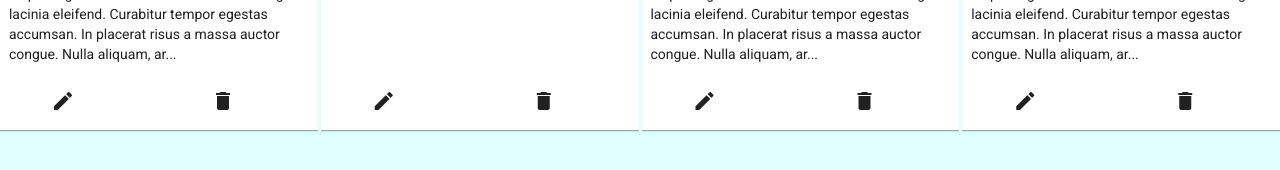
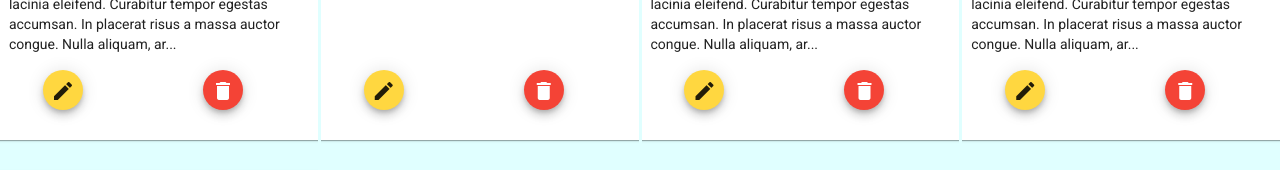
Before and after one commit to figuraocho/escriba, an Angular app: page / in a window 1280 px wide. Shown: the part 422-592 px from the top of the page. Built offline with nearby package versions, Linux system fonts and the light colour scheme.

Commit message:
ya funciona el modal de campaign

```diff
--- a/src/app/campaigns/campaign/campaign.component.css
+++ b/src/app/campaigns/campaign/campaign.component.css
@@ -1,6 +1,6 @@
 mat-card {
    width: 300px;
-   height: 420px;
+   height: 440px;
 }
 
 mat-card-title{
--- a/src/app/campaigns/campaign/campaign.component.html
+++ b/src/app/campaigns/campaign/campaign.component.html
@@ -6,10 +6,10 @@
   </a>
   <mat-card-content>{{description | slice:0:200}}<span *ngIf="description.length>200">...</span></mat-card-content>
   <mat-card-footer>
-    <button mat-icon-button class="botonEditar">
+    <button mat-mini-fab class="botonEditar" (click)="editCampaign()">
       <mat-icon>edit</mat-icon>
     </button>
-    <button mat-icon-button class="botonBorrar" (click)="deleteCampaign()">
+    <button mat-mini-fab class="botonBorrar" color="warn" (click)="deleteCampaign()">
       <mat-icon>delete</mat-icon>
     </button>
   </mat-card-footer>
--- a/src/app/campaigns/campaign/campaign.component.ts
+++ b/src/app/campaigns/campaign/campaign.component.ts
@@ -1,5 +1,23 @@
-import { Component, Input, OnInit } from '@angular/core';
-import { CampaignsService } from 'src/app/services/campaings.service';
+import {
+  Component,
+  Input,
+  OnInit
+} from '@angular/core';
+import {
+  MatDialog
+} from '@angular/material/dialog';
+import {
+  Subscription
+} from 'rxjs';
+import {
+  CampaignsService
+} from 'src/app/services/campaings.service';
+import {
+  Campaign
+} from '../campaign.model';
+import {
+  EditComponent
+} from './edit/edit.component';
 
 @Component({
   selector: 'app-campaign',
@@ -13,11 +31,33 @@ export class CampaignComponent implements OnInit {
   @Input() date: Date = new Date();
   @Input() description: string = '';
 
-  constructor(private campaignsService:CampaignsService) {}
+  modalEdit: Subscription = new Subscription();
+  editedCampaign: Campaign = new Campaign();
+
+  constructor(private campaignsService: CampaignsService, private matDialog: MatDialog) {}
 
   ngOnInit(): void {}
 
-  deleteCampaign(){
+  deleteCampaign() {
     this.campaignsService.removeCampaign(this.id);
   }
+
+  editCampaign() {
+    let dialog = this.matDialog.open(EditComponent, {
+      height: '400px',
+      width: '400px',
+      data: {
+        name: this.name,
+        imagen: this.image,
+        date: this.date,
+        descripcion: this.description
+      }
+    });
+    this.modalEdit = dialog.afterClosed().subscribe(result => {
+      this.name = result.name;
+      this.image = result.image;
+      this.date = result.date;
+      this.description = result.description;
+    });
+  }
 }
--- /dev/null
+++ b/src/app/campaigns/campaign/edit/edit.component.css
@@ -0,0 +1,23 @@
+/* .doneButton{
+    position: relative;
+    left: 6rem;
+    top: 30px;
+}
+
+.cancelButton{
+    position: relative;
+    left: 2rem;
+    top: 30px;
+} */
+
+.spacer{
+    flex: 1 1 auto auto;
+}
+
+button{
+    margin: 2rem;
+}
+
+.centerText {
+    text-align: center;
+}
--- /dev/null
+++ b/src/app/campaigns/campaign/edit/edit.component.html
@@ -0,0 +1,29 @@
+<h2 mat-dialog-title>
+  Edicion de campaign
+</h2>
+<form #campaignForm="ngForm" (ngSubmit)="onSubmit()">
+  <mat-dialog-content>
+    <mat-form-field appeareance="fill">
+      <mat-label>Nombre:</mat-label>
+      <input matInput type="text" [(ngModel)]="name" placeholder="Nombre de la campaña" name="campaignName">
+    </mat-form-field>
+    <mat-form-field>
+      <mat-label>Fecha de creacion:</mat-label>
+      <input matInput [matDatepicker]="picker" placeholder="Fecha de creacion" [(ngModel)]="date" name="campaignDate">
+      <mat-datepicker-toggle matSuffix [for]="picker"></mat-datepicker-toggle>
+      <mat-datepicker #picker></mat-datepicker>
+    </mat-form-field>
+    <mat-form-field>
+      <mat-label>Descripcion:</mat-label>
+      <textarea matNativeControl rows="5" [(ngModel)]="description" name="campaignDescription"></textarea>
+    </mat-form-field>
+  </mat-dialog-content>
+  <mat-dialog-actions>
+    <button mat-mini-fab color="warn" class="cancelButton" (click)="cancel()" mat-dialog-close>
+      <mat-icon>close</mat-icon>
+    </button>
+    <button mat-mini-fab color="primary" class="doneButton" (click)="save()">
+      <mat-icon>done</mat-icon>
+    </button>
+  </mat-dialog-actions>
+</form>
--- /dev/null
+++ b/src/app/campaigns/campaign/edit/edit.component.ts
@@ -0,0 +1,56 @@
+import {
+  Component,
+  Inject,
+  OnInit
+} from '@angular/core';
+import {
+  FormControl
+} from '@angular/forms';
+import {
+  MatDialogRef,
+  MAT_DIALOG_DATA
+} from '@angular/material/dialog'
+import { Campaign } from '../../campaign.model';
+
+@Component({
+  selector: 'app-edit',
+  templateUrl: './edit.component.html',
+  styleUrls: ['./edit.component.css']
+})
+export class EditComponent implements OnInit {
+
+  name: string = "";
+  date: Date = new Date();
+  description: string = "";
+  image: string = "";
+
+  dateControl: FormControl = new FormControl();
+
+
+  constructor(@Inject(MAT_DIALOG_DATA) public data: {
+    name: string,
+    imagen: string,
+    date: Date,
+    descripcion: string
+  },private dialogRef: MatDialogRef<EditComponent>) {
+    this.name = data.name;
+    this.date = data.date;
+    this.description = data.descripcion;
+    this.image = data.imagen;
+  }
+
+  ngOnInit(): void {
+    // this.date= new FormControl(this.data.date);
+    this.dateControl = new FormControl(this.date);
+  }
+
+  onSubmit() {}
+
+  cancel() {}
+
+  save() {
+    let campaign:Campaign = new Campaign(this.name, this.date, this.image, this.description);
+    this.dialogRef.close(campaign);
+  }
+
+}
```
Also changed, not shown: src/app/app.module.ts (+13 -1 lines).
